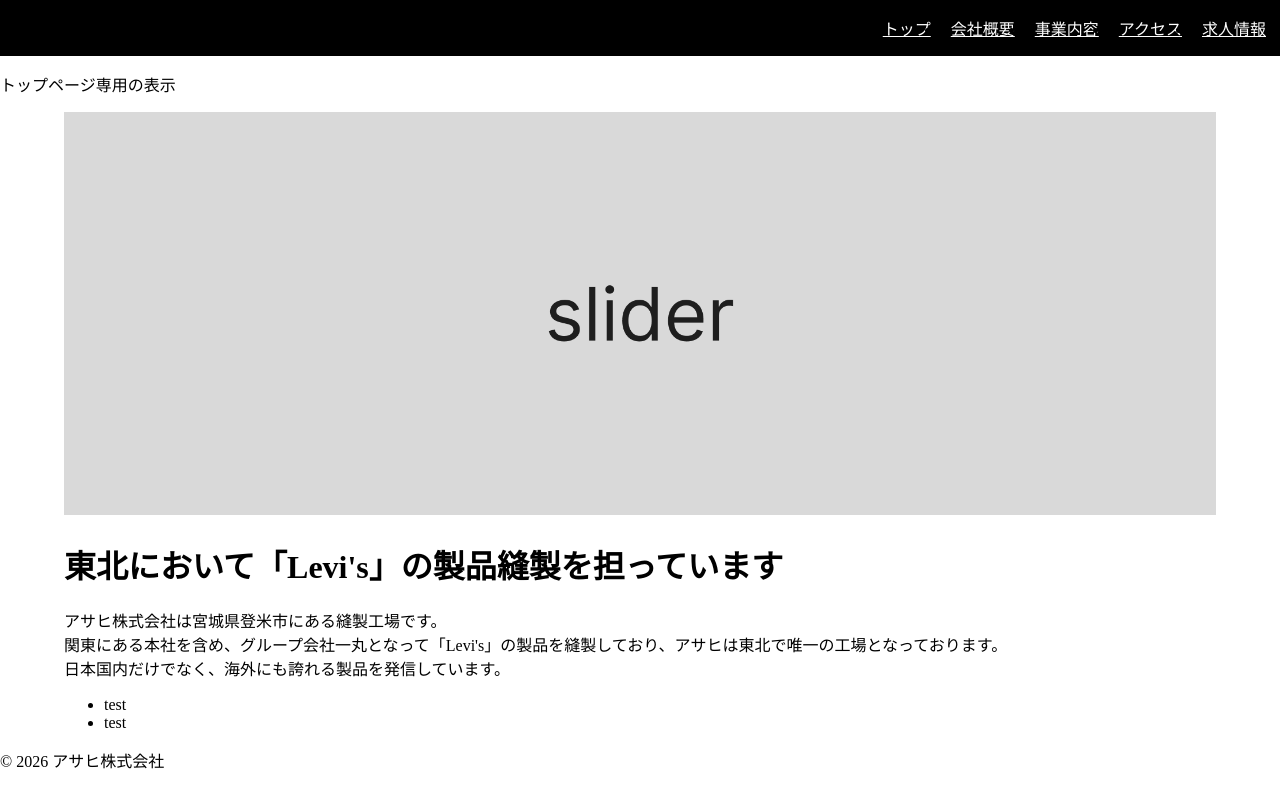
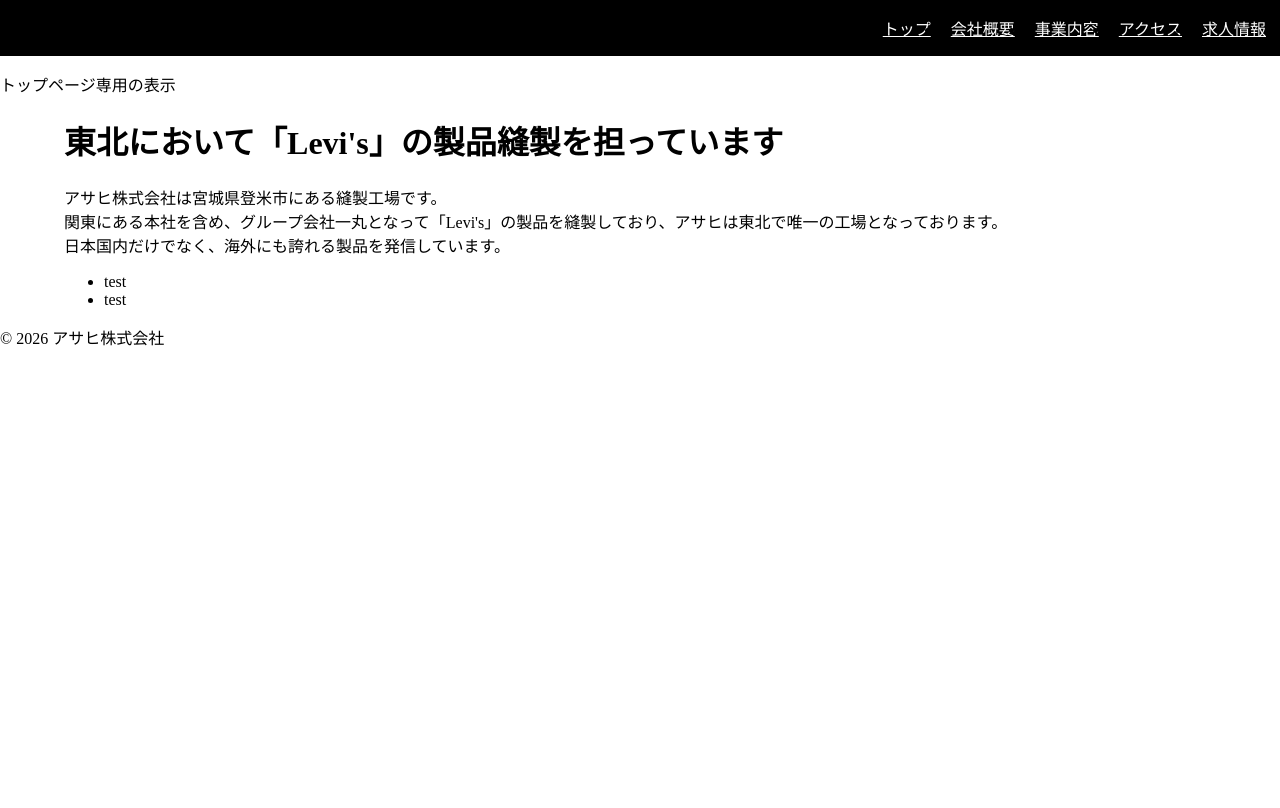
Before and after one commit to asahi-jinz/asahi, a Jekyll site: the page built from index.html, in a window 1280 px wide. Shown: the top 808 px of the page. Built offline with Jekyll 4.4.1, drawn with Linux system fonts in a browser that asks for light colours; some web fonts are replaced.

Commit message:
Update index.html

```diff
--- a/index.html
+++ b/index.html
@@ -2,10 +2,6 @@
 layout: default
 title: Home
 ---
-
-<div class="fastview">
-  <img src="{{ '/img/slider-demo.png' | relative_url }}" alt="demo">
-</div>
 
 <h1>東北において「Levi's」の製品縫製を担っています </h1>
 
```
